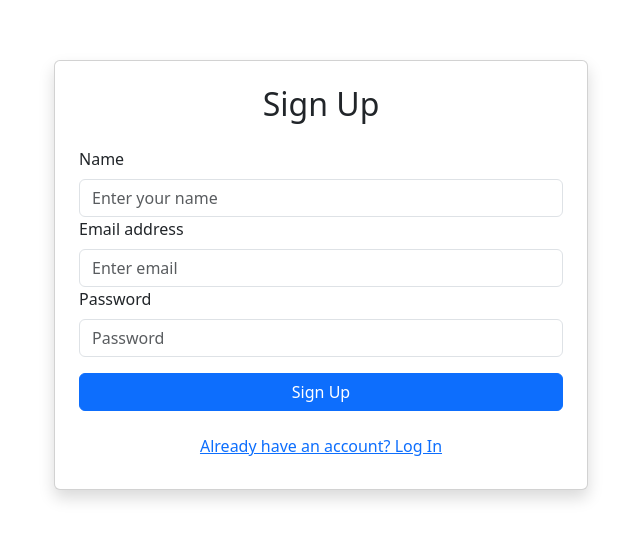
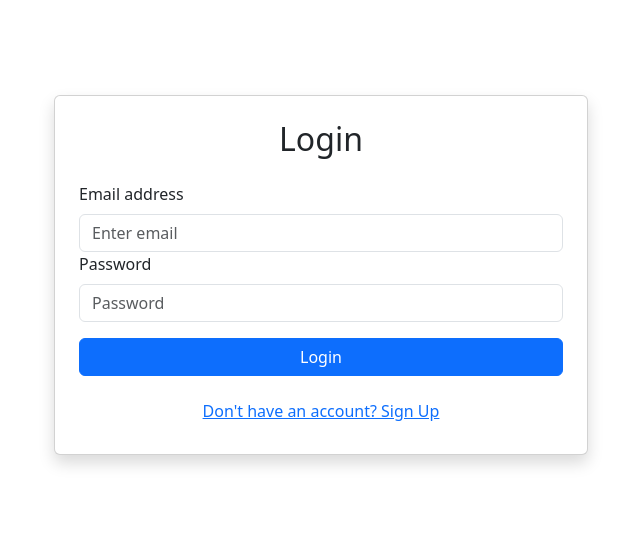
Before and after one commit to Alakh11/BizzTrack, a React (Vite) app: page /login in a window 1280 px wide. Shown: the part 125-664 px from the top of the page, without its empty margins (319-959 px from the left). Built offline with nearby package versions, Linux system fonts and the light colour scheme.

Commit message:
Dashboard

```diff
--- a/src/components/SignUpPage.jsx
+++ b/src/components/SignUpPage.jsx
@@ -1,6 +1,6 @@
-import { useState } from "react";
+import { useState,useEffect } from "react";
 import { Container, Row, Col, Button, Form } from "react-bootstrap";
-import { useNavigate } from "react-router-dom";
+import { useNavigate ,useLocation} from "react-router-dom";
 
 const SignUpPage = () => {
   const [isSignUp, setIsSignUp] = useState(true);
@@ -11,7 +11,15 @@ const SignUpPage = () => {
   });
 
   const navigate = useNavigate(); // Hook to manage navigation
+  const location = useLocation();
 
+  useEffect(() => {
+    if (location.pathname === "/login") {
+      setIsSignUp(false);
+    } else {
+      setIsSignUp(true);
+    }
+  }, [location.pathname]);
   const handleChange = (e) => {
     setFormData({
       ...formData,
--- a/src/components/SummaryGraph.jsx
+++ b/src/components/SummaryGraph.jsx
@@ -3,11 +3,13 @@ import { useSelector } from "react-redux";
 import { Row, Col, Card } from "react-bootstrap";
 
 const SummaryGraph = () => {
-  const { totalAmount, unpaidAmount } = useSelector((state) => state.invoice);
+  const { totalAmount, unpaidAmount ,paidAmount} = useSelector((state) => state.invoice);
 
   // Fallback values for undefined or null amounts
   const formattedTotalAmount = totalAmount ? totalAmount : 0;
   const formattedUnpaidAmount = unpaidAmount ? unpaidAmount : 0;
+  const formattedPaidAmount = paidAmount ? paidAmount : 0;
+
 
   return (
     <Row>
@@ -43,7 +45,7 @@ const SummaryGraph = () => {
             <u>Paid Amount</u>
           </h5>
           <p className="text-center" style={{ fontSize: "1.5rem" }}>
-            ₹{formattedUnpaidAmount.toLocaleString("en-IN")}
+            ₹{formattedPaidAmount.toLocaleString("en-IN")}
           </p>
         </Card>
       </Col>
```
